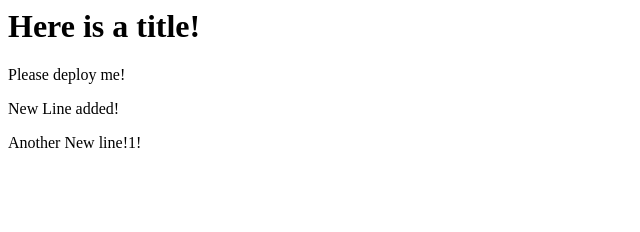
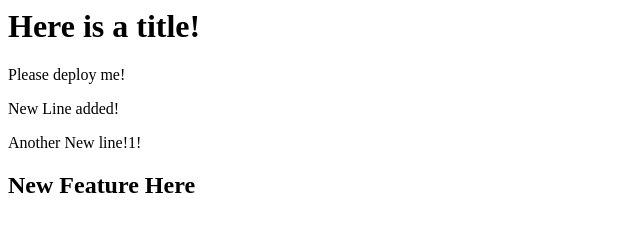
Before and after one commit to rahuldugar/html, a plain HTML site: page index.html in a window 1280 px wide. Shown: the whole page, without its empty margins (0-640 px from the left). Drawn offline with Linux system fonts and the light colour scheme.

Commit message:
testing out new feature

```diff
--- a/index.html
+++ b/index.html
@@ -4,4 +4,4 @@
 
 <p>New Line added!</p>
 
-<p>Another New line!1! </p>
+<p>Another New line!1! </p><h2>New Feature Here</h2>
```
